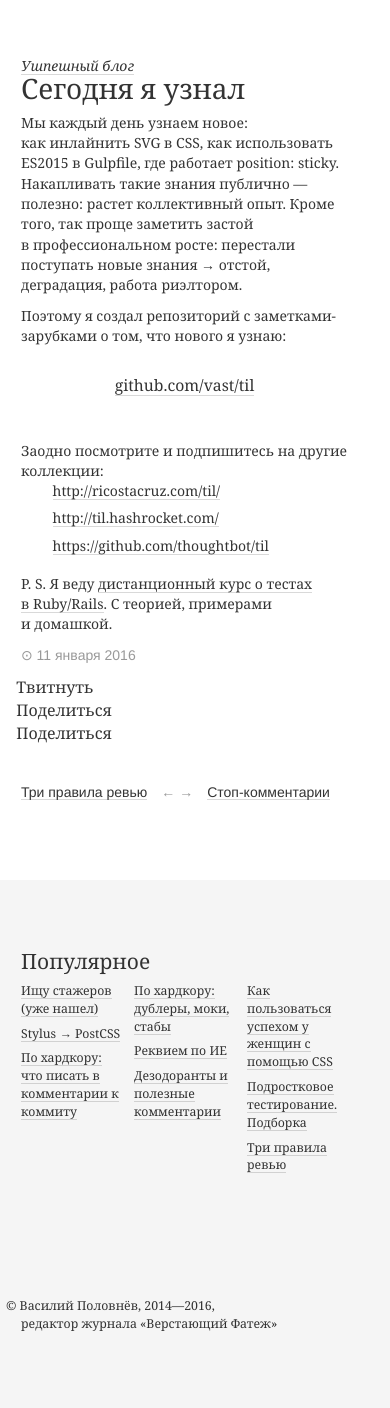
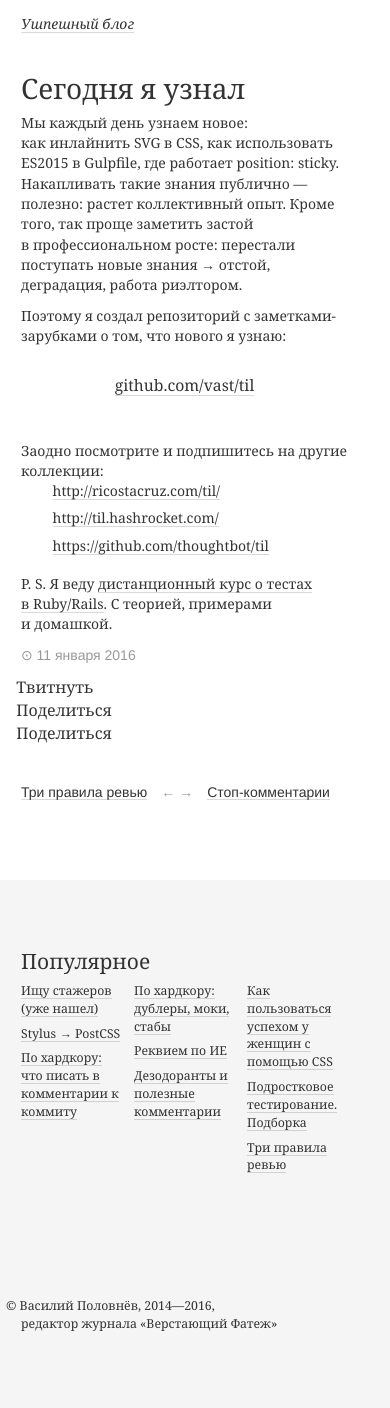
Before and after one commit to vast/vast.github.io, a Jekyll site: the page built from _posts/2016-01-11-til.md, in a window 390 px wide. Built offline with Jekyll 4.4.1, drawn with Linux system fonts in a browser that asks for light colours; a style sheet for code colours, icons or effects is not loaded.

Commit message:
fix header on small screens

```diff
--- a/_sass/modules/_header.scss
+++ b/_sass/modules/_header.scss
@@ -7,6 +7,6 @@
 
 .header-contents {
   @include container;
-  padding-top: 0;
-  padding-bottom: 0;
+  padding-top: 0!important;
+  padding-bottom: 0!important;
 }
```
